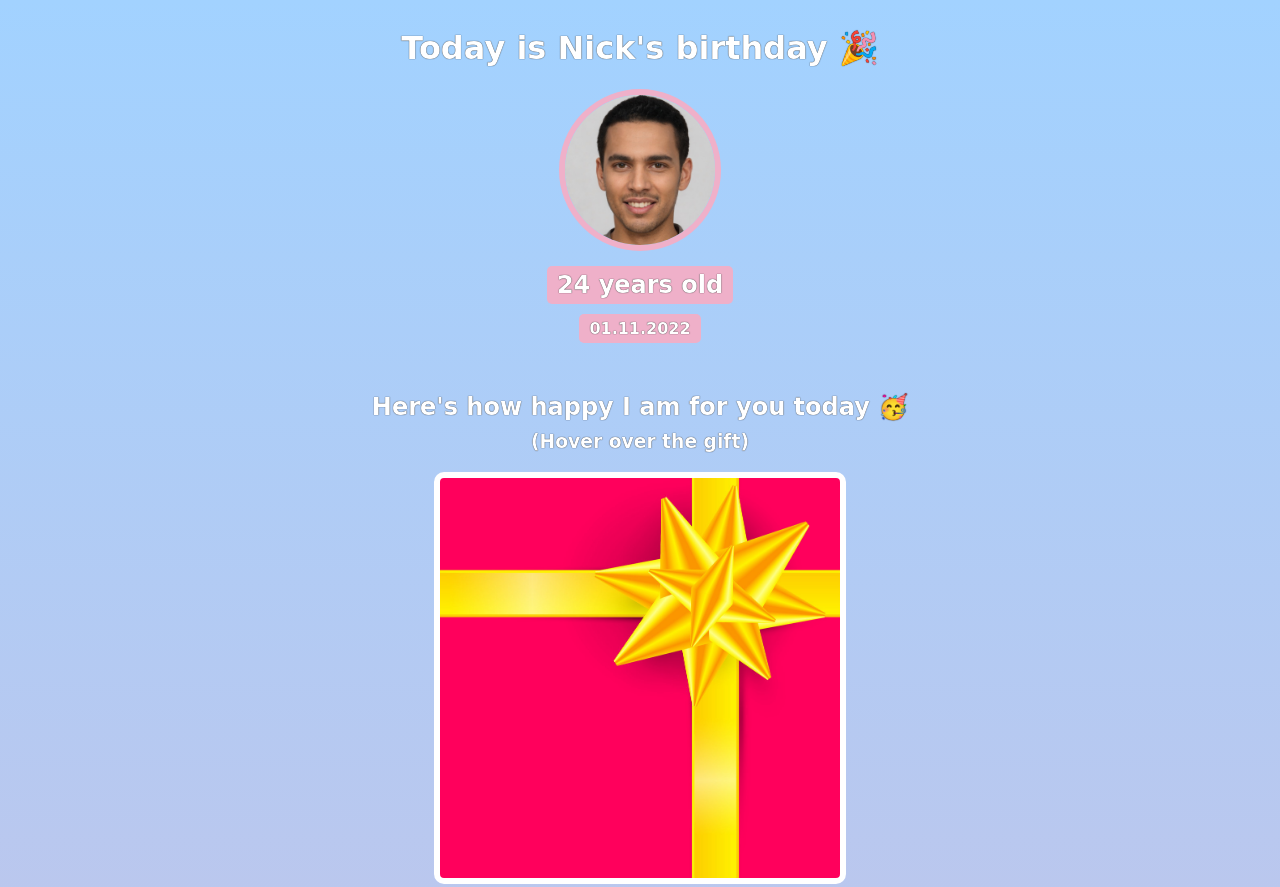
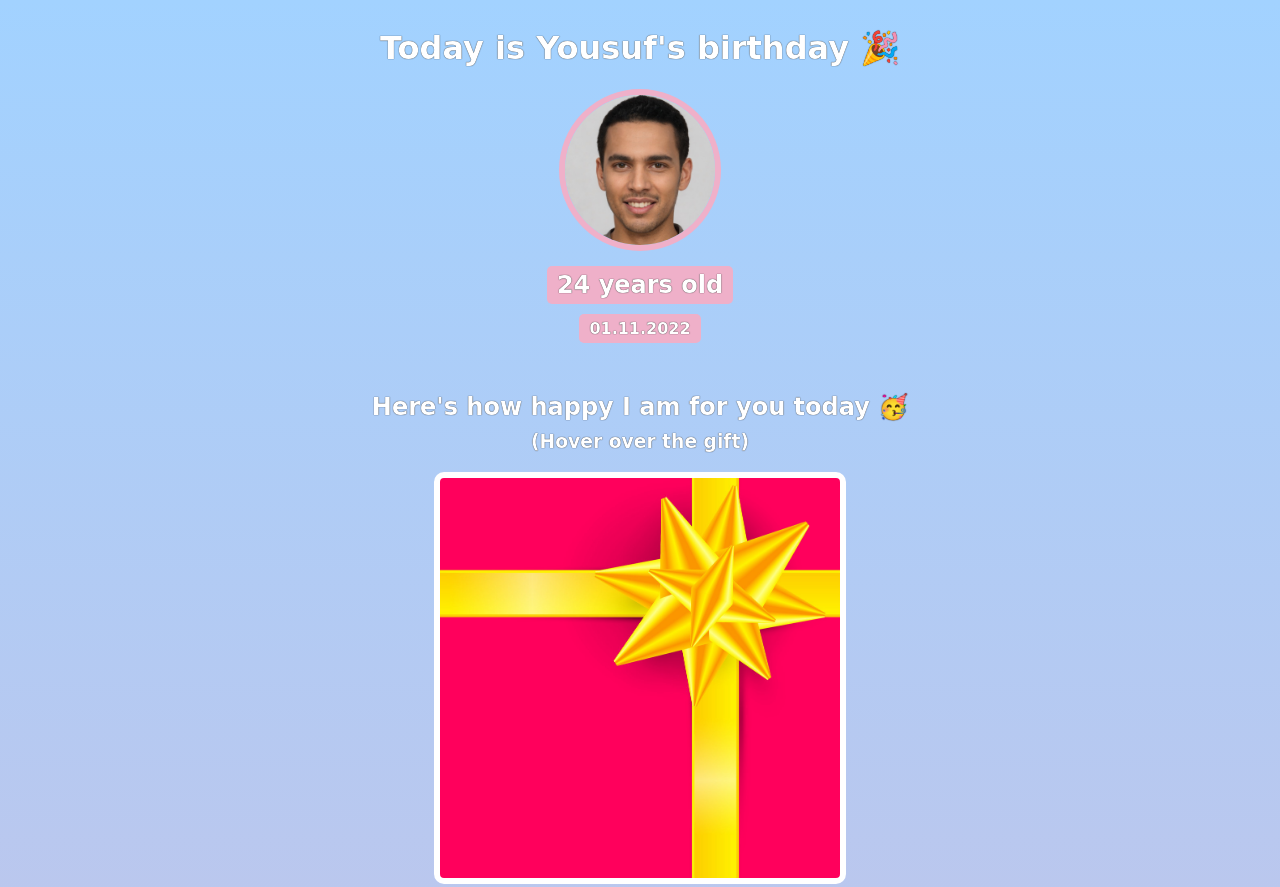
Before and after one commit to myousufshiraz-lab/birthday_gift_site, a website built with Vite: page index.html in a window 1280 px wide. Shown: the top 887 px of the page. Built offline with nearby package versions, Linux system fonts and the light colour scheme; a web font is replaced by a local one.

Commit message:
Update name

```diff
--- a/index.html
+++ b/index.html
@@ -7,7 +7,7 @@
     </head>
     <body>
         <div id="header">
-            <h1>Today is Nick's birthday 🎉</h1>
+            <h1>Today is Yousuf's birthday 🎉</h1>
             <img id="bff-img" src="images/nick.jpg">
             <h2 id="bday-age">24 years old</h2>
             <h4 id="bday-date">01.11.2022</h4>
```
